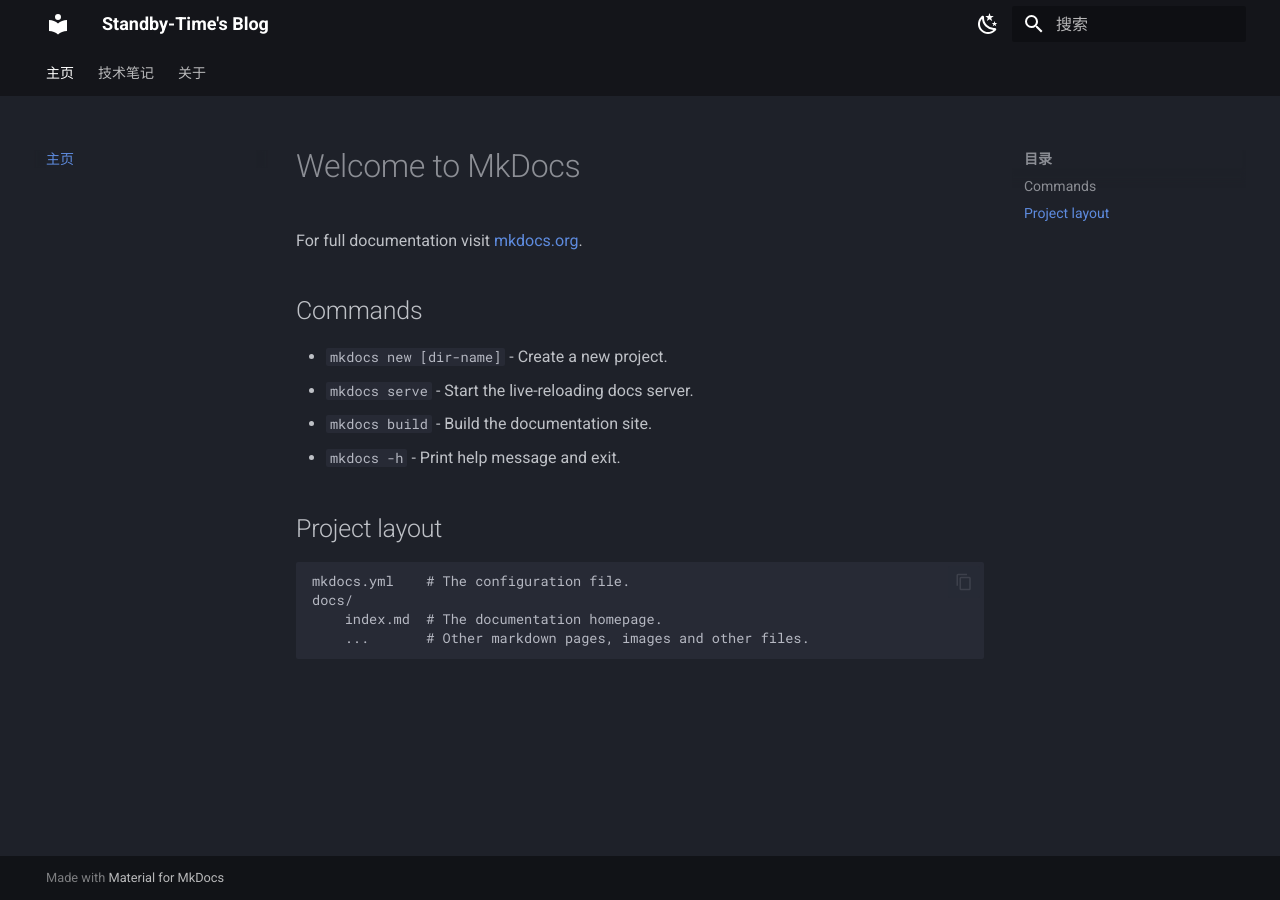
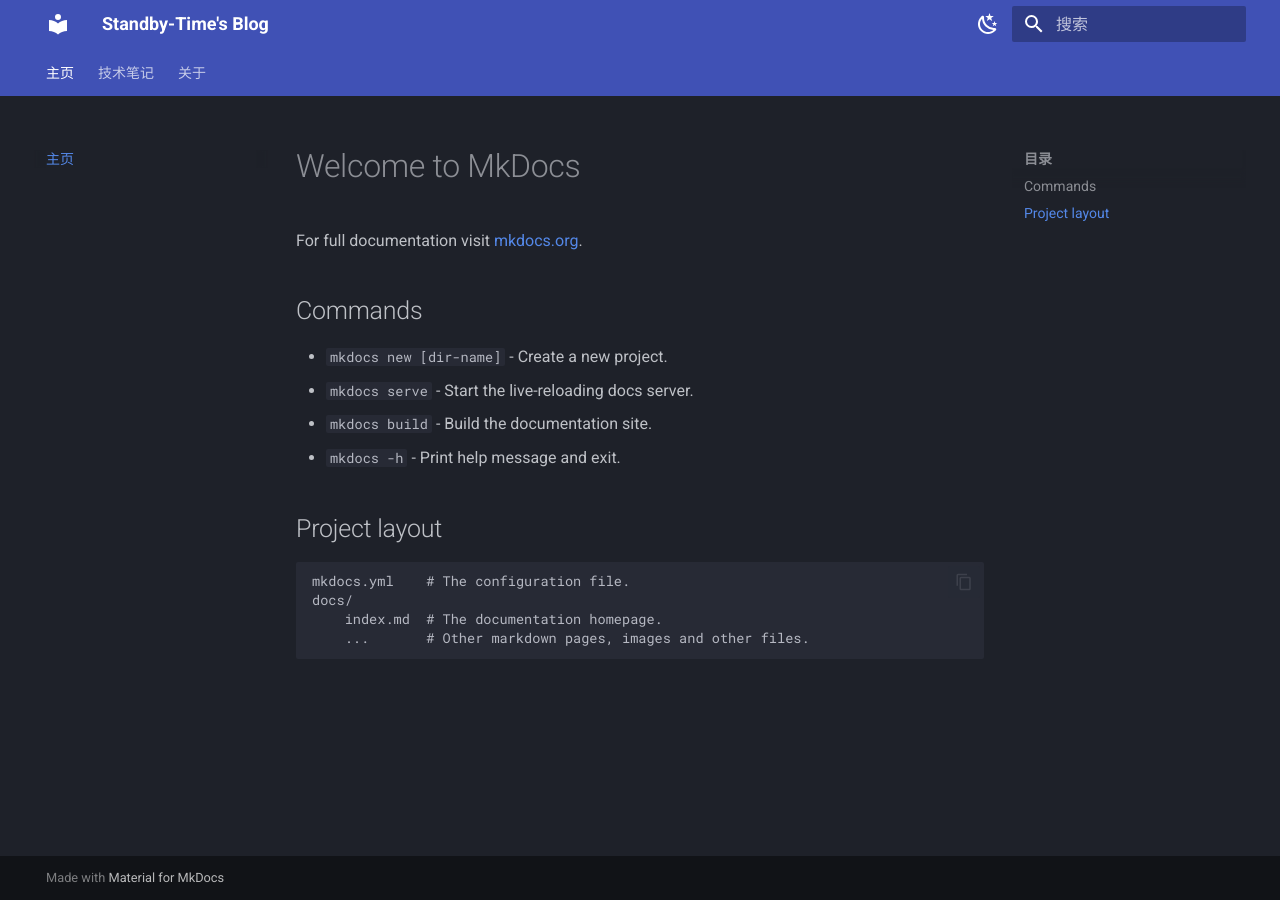
Before and after one commit to TPDCRN/TPDCRN.github.io, an MkDocs documentation site: the page built from docs/index.md, in a window 1280 px wide. Built offline with MkDocs 1.6.1 and Material for MkDocs 9.7.7, drawn with Linux system fonts in a browser that asks for light colours.

Commit message:
Update mkdocs.yml

```diff
--- a/mkdocs.yml
+++ b/mkdocs.yml
@@ -8,8 +8,6 @@ theme:
   palette:
     # 默认深色模式 (Slate)
     - scheme: slate
-      primary: black      # 顶部导航栏颜色
-      accent: gray
       toggle:
         icon: material/weather-night
         name: 切换至浅色模式
```
